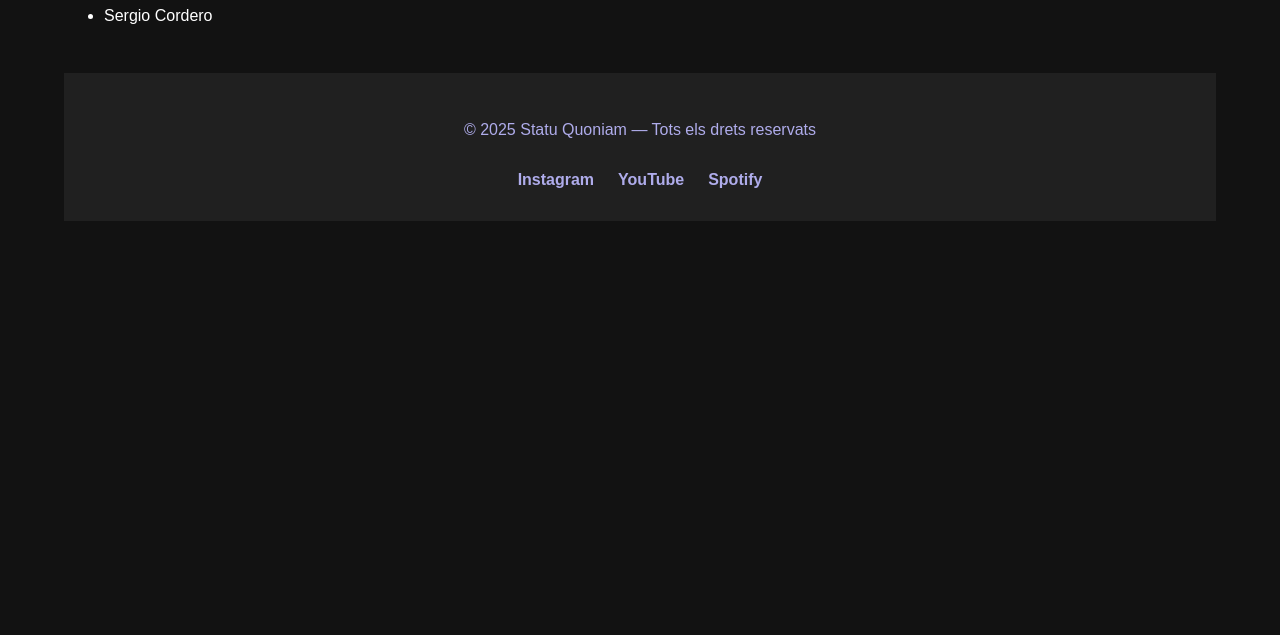
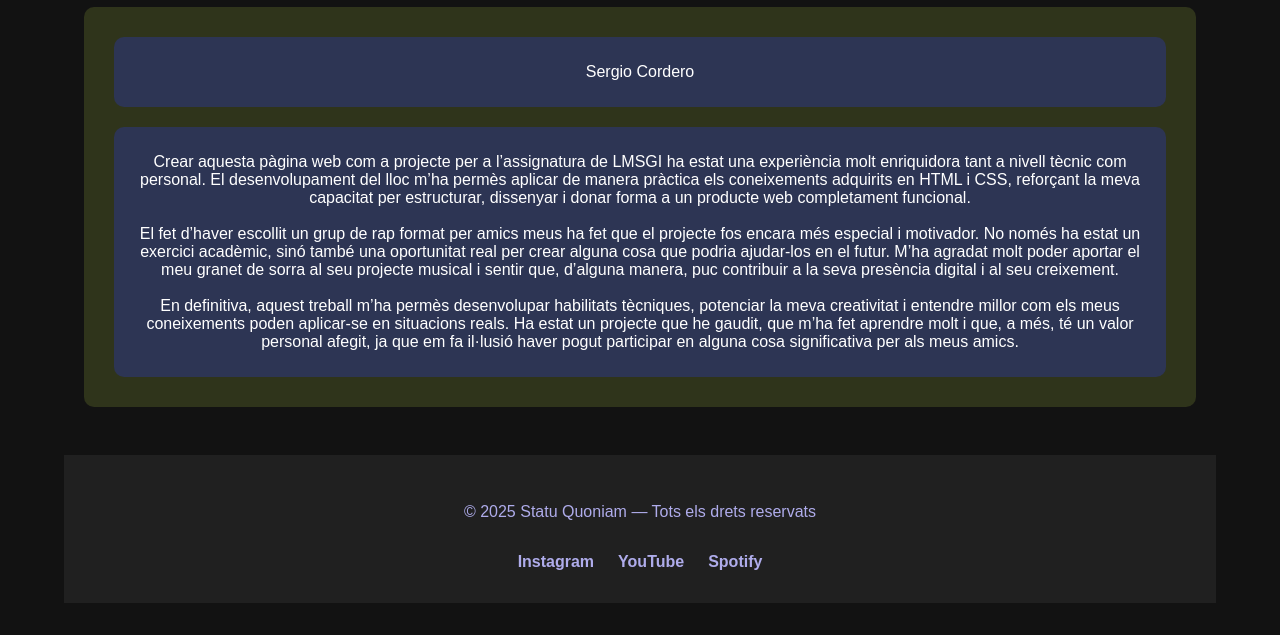
Before and after one commit to SergioCordero77/StatuQuoniamWebsite, a plain HTML site: page nosaltres.html in a window 1280 px wide. Shown: the part 199-834 px from the top of the page. Before the commit the page ends 800 px from the top, so only its background shows below. Drawn offline with Linux system fonts and the light colour scheme; files that its build step writes are made by us from their sources.

Commit message:
Començament apartat Nosaltres

```diff
--- a/css/nosaltresStyle.css
+++ b/css/nosaltresStyle.css
@@ -0,0 +1,24 @@
+p{
+    text-align: center;
+}
+
+.qui-soc{
+    margin: 20px;
+    background-color: rgb(47, 52, 27);
+    border-radius: 10px;
+    padding: 10px;
+}
+
+.autor{
+    margin: 20px;
+    background-color: rgb(45, 53, 84);
+    border-radius: 10px;
+    padding: 10px;
+}
+
+.conclusions{
+    margin: 20px;
+    background-color: rgb(45, 53, 84);
+    border-radius: 10px;
+    padding: 10px;
+}
--- a/nosaltres.html
+++ b/nosaltres.html
@@ -5,7 +5,7 @@
             <title>Concerts - Statu Quoniam</title>
 
             <link rel="stylesheet" href="css/mainStyle.css">
-            <link rel="stylesheet" href="biografiaStyle.css">
+            <link rel="stylesheet" href="css/nosaltresStyle.css">
 
         </head>
         <body>
@@ -29,10 +29,21 @@
             </header>
 
 
-            <h1>NOSALTRES</h1>
-                <ul>
-                    <li>Sergio Cordero</li>
-                </ul>
+            <h1>QUI SÓC?</h1>
+                <div class="qui-soc">
+                    <div class="autor">
+                        <p>Sergio Cordero</p>
+                    </div>
+
+                    <div class="conclusions">
+                        <p>Crear aquesta pàgina web com a projecte per a l’assignatura de LMSGI ha estat una experiència molt enriquidora tant a nivell tècnic com personal. El desenvolupament del lloc m’ha permès aplicar de manera pràctica els coneixements adquirits en HTML i CSS, reforçant la meva capacitat per estructurar, dissenyar i donar forma a un producte web completament funcional.
+                            <br><br>
+                        El fet d’haver escollit un grup de rap format per amics meus ha fet que el projecte fos encara més especial i motivador. No només ha estat un exercici acadèmic, sinó també una oportunitat real per crear alguna cosa que podria ajudar-los en el futur. M’ha agradat molt poder aportar el meu granet de sorra al seu projecte musical i sentir que, d’alguna manera, puc contribuir a la seva presència digital i al seu creixement.
+                            <br><br>
+                        En definitiva, aquest treball m’ha permès desenvolupar habilitats tècniques, potenciar la meva creativitat i entendre millor com els meus coneixements poden aplicar-se en situacions reals. Ha estat un projecte que he gaudit, que m’ha fet aprendre molt i que, a més, té un valor personal afegit, ja que em fa il·lusió haver pogut participar en alguna cosa significativa per als meus amics.</p>
+                    </div>
+                </div>
+
 
             <footer class="footer">
                 <div class="footer-content">
```
Also changed, not shown: css/perfilSergioStyle.css (added).
